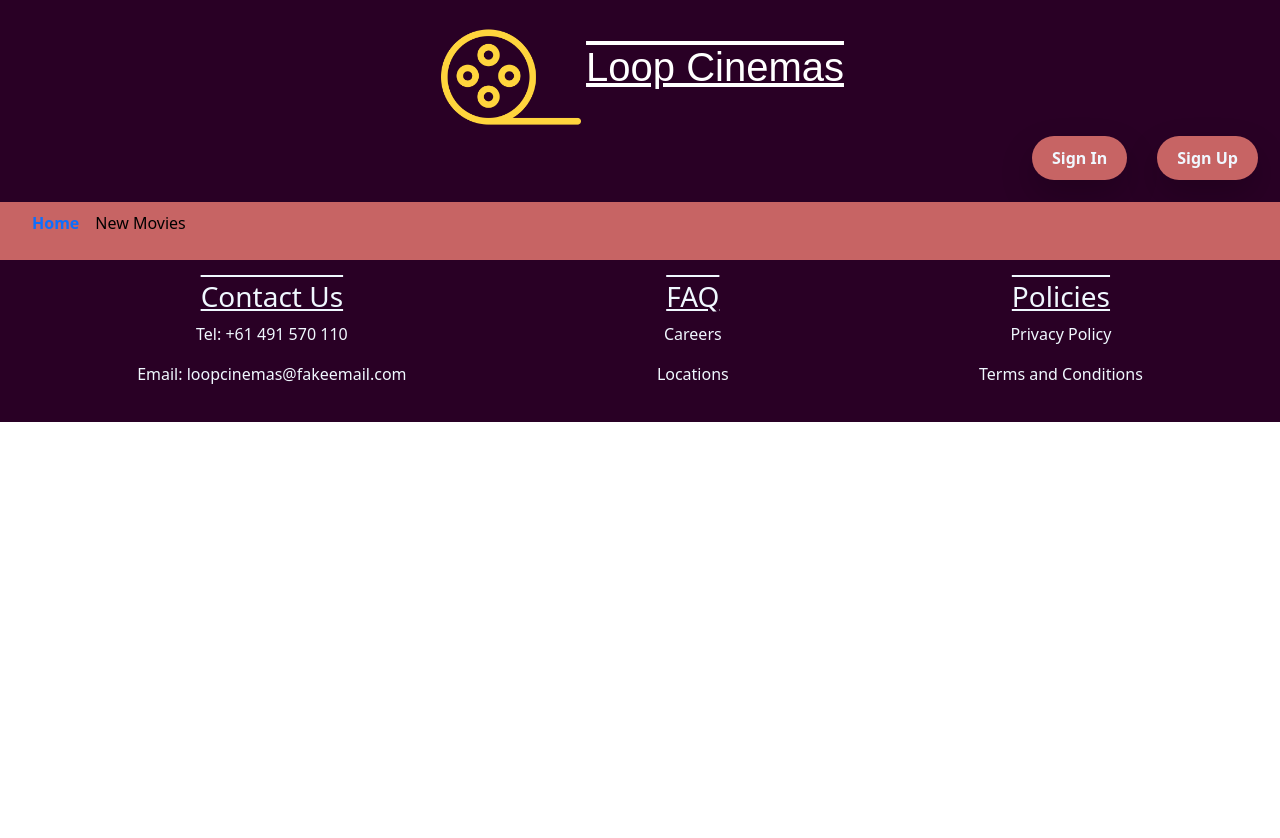
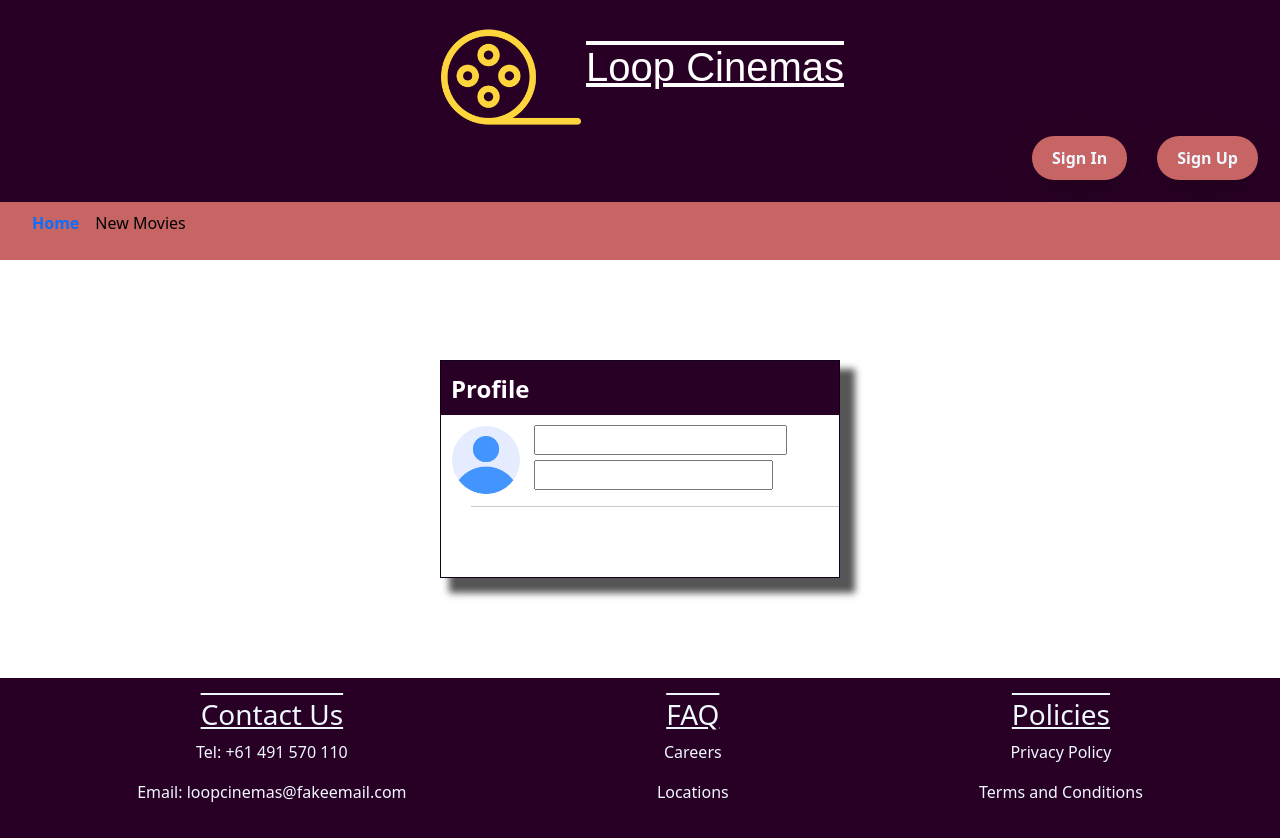
Before and after one commit to JamTru/LoopCinemaWebsite, a React (Create React App) app: page /Profile.js/EditProfile.js in a window 1280 px wide. Before the commit the page ends 800 px from the top, so only its background shows below. Built offline with nearby package versions, Linux system fonts and the light colour scheme.

Commit message:
Added EditProfile page

```diff
--- a/src/App.css
+++ b/src/App.css
@@ -9,6 +9,7 @@
   background-color: transparent;
 
 }
+
 
 .modal-content {
   border-width: 10px; /* Adjust the value as needed */
@@ -214,7 +215,7 @@
   margin-right: 15px;
   border: none;
   float: right;
-  background-color: white;
+  background-color: None;
   border-radius: 100px;
   padding: 0px;
 }
@@ -248,8 +249,9 @@
 
 .profile_body_email {
   text-align: left;
-  margin-left: 10px;
+  margin-left: 13px;
   margin-right: auto;
+  margin-top: 5px;
 }
 
 .profile_footer {
@@ -258,6 +260,12 @@
   margin-right: 30px;
   margin-right:0%;
 }
+
+.ediProfileForm {
+ margin: 300px;
+}
+
+
 
 
 /*
--- a/src/App.js
+++ b/src/App.js
@@ -14,6 +14,7 @@ import PR_mov from './pages/PR_mov.js';
 import SI_mov from './pages/SI_mov.js';
 import SM_mov from './pages/SM_mov.js';
 import Profile from './pages/Profile.js';
+import EditProfile from './pages/EditProfile.js';
 
 function App() {
   const [username, setUsername] = useState(getUser());
@@ -43,6 +44,7 @@ function App() {
           <Route path="/SI_mov.js"  element={<SI_mov />} />
           <Route path="/SM_mov.js" element={<SM_mov />} />
           <Route path="/Profile.js" element={<Profile email={email} date={date} username={username} logoutUser={logoutUser} />} />
+          <Route path="/Profile.js/EditProfile.js" element={<EditProfile email={email} date={date} username={username} logoutUser={logoutUser}/>}/>
         </Routes>
         <Footer />
       </Router>
--- a/src/modals/EditProfile.js
+++ /dev/null
@@ -1,2 +0,0 @@
-import React from 'react';
-import { Modal, Container } from 'react-bootstrap';
--- /dev/null
+++ b/src/pages/EditProfile.js
@@ -0,0 +1,45 @@
+import React from 'react';
+import profilePic from '../profilePic.png'
+import { useState } from 'react';
+import { useNavigate } from "react-router-dom";
+
+function ReviewFormModal(props) {
+  const navigate = useNavigate();
+  const [email, setEmail] = useState(props.email)
+  const [username, setUsername] = useState(props.username)
+
+  return (
+    <>
+    <form>
+        <div className="form-group">
+            <div className="profile_box">
+                <div className="profile_title">
+                  <label htmlFor="Profile" className="control-profile-label">Profile</label>
+                </div>
+                <div>
+                  <div className="profile_body">
+                    <img src={profilePic} className="profilePic" alt ="profilePic"></img>
+
+                    <input tpe="text" className="profile_body_username" placeholder={props.username}/>
+
+                    <button variant="contained" className="remove_button" >
+                    </button>
+
+                    <button variant="contained" className="edit_button" onClick={ () => navigate('./EditProfile.js')} >
+                    </button>
+
+                    <input className="profile_body_email" placeholder={props.email}></input>
+                  </div>
+                </div>
+                <div className="profile_footer">
+                    <hr></hr>
+                    <label>{props.date}</label>
+                </div>
+            </div>
+
+        </div>
+    </form>
+    </>
+  )
+}
+export default ReviewFormModal;
--- a/src/pages/Profile.js
+++ b/src/pages/Profile.js
@@ -1,34 +1,38 @@
-import React from "react";
+import React  from 'react';
 import profilePic from '../profilePic.png'
 import profileEditIcon from '../editIcon.png'
 import profileRemoval from '../remove.png'
 
+import { useNavigate } from "react-router-dom";
+
+
 function Profile(props) {
     //console.log("profile's props => " + JSON.stringify(props))
     // retunrs email, username
+    const navigate = useNavigate();
+
     return (
+        <>
         <form >
             <div className="form-group">
                 <div className="profile_box">
                     <div className="profile_title">
                         <label htmlFor="Profile" className="control-profile-label">Profile</label>
-                    {/* <img src={"/MoviePoster/PC_horizontal.jpg"} alt="profile_image" className="profileLogo"></img> */}
                     </div>
                     <div>
                         <div className="profile_body">
                             <img src={profilePic} className="profilePic" alt ="profilePic"></img>
                             <label className="profile_body_username">{props.username}</label>
 
-                            <button variant="contained" className="remove_button">
+                            <button variant="contained" className="remove_button" >
                                 <img src={profileRemoval} className="profileRemoval" alt="remove" />
                             </button>
 
-                            <button variant="contained" className="edit_button">
+                            {/* <Link to ='./EditProfile.js'> */}
+                            <button variant="contained" className="edit_button" onClick={ () => navigate('./EditProfile.js')} >
                                 <img src={profileEditIcon} className="profileEditIcon" alt="edit" />
                             </button>
-
-                            {/* <img src={profileRemoval} className="profileRemoval" alt="profileRemoval"></img>
-                            <img src={profileEditIcon} className="profileEditIcon" alt="profileEditIcon"></img> */}
+                            {/* </Link> */}
 
                             <label className="profile_body_email">{props.email}</label>
                         </div>
@@ -41,8 +45,9 @@ function Profile(props) {
 
             </div>
         </form>
+        </>
+    );
 
-    );
 }
 
 export default Profile;
```
